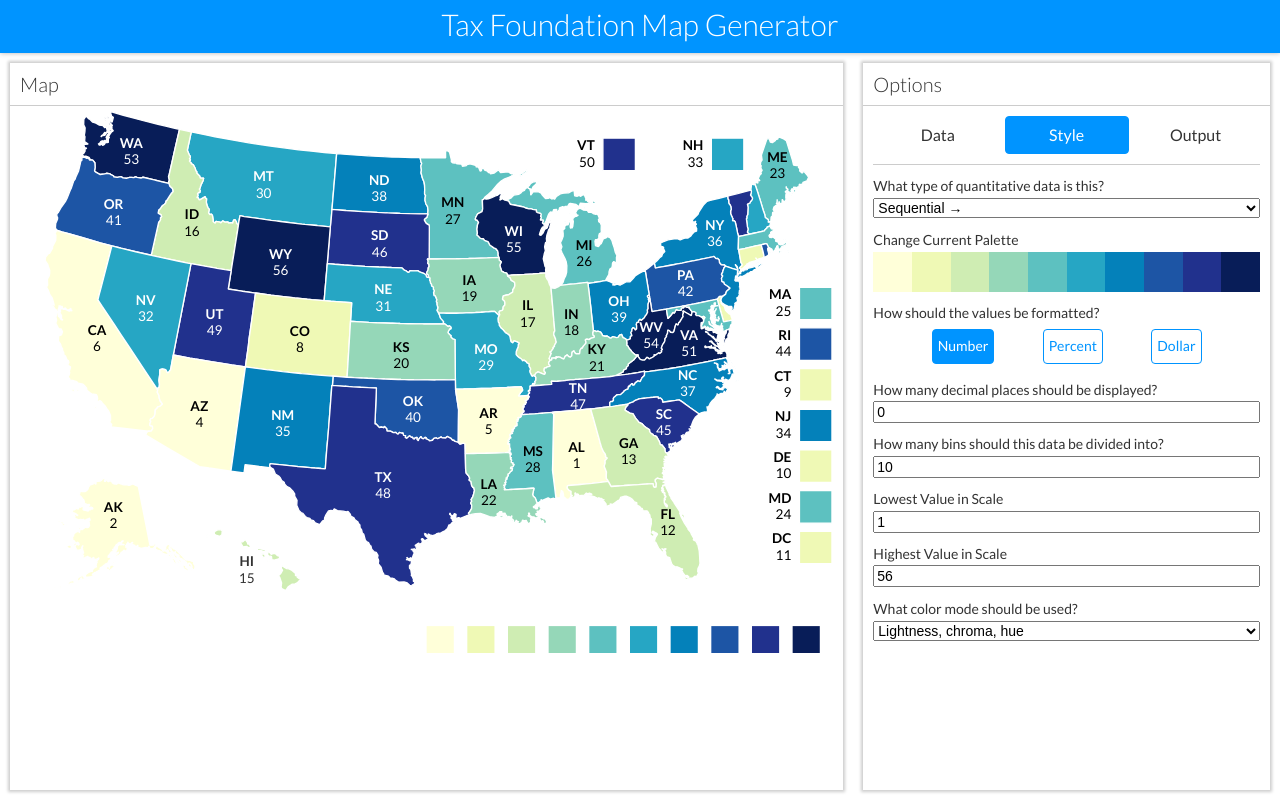
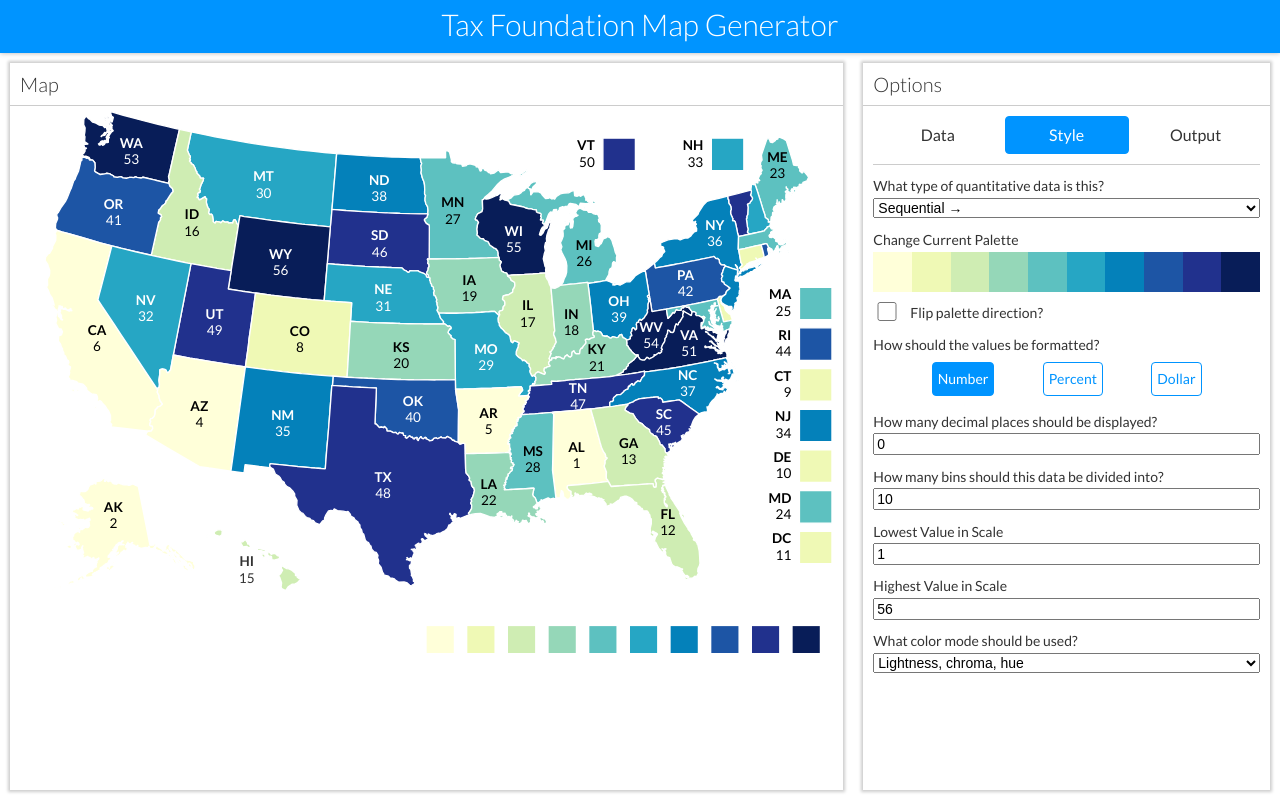
Before and after one commit to TaxFoundation/map-generator, a React (Create React App) app: page / in a window 1280 px wide. Both pictures are taken after a click on the button "Style". Built offline with nearby package versions, Linux system fonts and the light colour scheme.

Commit message:
Kinda sorta get palettes to reverse

```diff
--- a/src/components/maps/States.js
+++ b/src/components/maps/States.js
@@ -4,7 +4,7 @@
 
 import { DataContext } from '../../contexts/DataContext';
 import STATES from '../../data/states';
-import { colorScale, getPalette } from '../../helpers';
+import { colorScale, directedPalette, getPalette } from '../../helpers';
 import Features from '../../data/us.json';
 import adjustments from '../../data/adjustments';
 import smallStateRects from '../../data/smallStateRects';
@@ -35,9 +35,15 @@
   // Select correct palette for fills
   let palette;
   if (mapContext.isNumeric) {
-    palette = getPalette(mapContext.paletteId, mapContext.numericDataType);
+    palette = directedPalette(
+      getPalette(mapContext.paletteId, mapContext.numericDataType),
+      mapContext.paletteDirectionFlipped
+    );
   } else {
-    palette = getPalette(mapContext.paletteId, 'qualitative');
+    palette = directedPalette(
+      getPalette(mapContext.paletteId, 'qualitative'),
+      mapContext.paletteDirectionFlipped
+    );
   }
   // Construct the path object
   const path = geoPath().projection(
--- a/src/components/ui/PaletteSelect.js
+++ b/src/components/ui/PaletteSelect.js
@@ -8,9 +8,10 @@
   divergentPalettes,
   qualitativePalettes,
 } from '../../data/colorPalette';
-import { colorScale } from '../../helpers';
+import { colorScale, directedPalette } from '../../helpers';
 import Modal from './Modal';
 import Label from './Label';
+import Toggle from './Toggle';
 
 function choosePalette(type) {
   switch (type) {
@@ -67,7 +68,7 @@
           {[...Array(data.bins).keys()].map((d, i) => (
             <PaletteChunk
               bg={colorScale(
-                p.palette,
+                directedPalette(p.palette, data.paletteDirectionFlipped),
                 [0, data.bins - 1],
                 d,
                 data.bins,
@@ -100,7 +101,10 @@
           {[...Array(data.bins).keys()].map((d, i) => (
             <PaletteChunk
               bg={colorScale(
-                currentPalette.palette,
+                directedPalette(
+                  currentPalette.palette,
+                  data.paletteDirectionFlipped
+                ),
                 [0, data.bins - 1],
                 d,
                 data.bins,
@@ -120,6 +124,7 @@
           />
         </Modal>
       )}
+      <Toggle id="paletteDirectionFlipped" label="Flip palette direction?" />
     </div>
   );
 };
--- a/src/helpers.js
+++ b/src/helpers.js
@@ -67,7 +67,7 @@
 };
 
 export const directedPalette = (palette, flipped) =>
-  flipped ? palette.reverse : palette;
+  flipped ? palette.reverse() : palette;
 
 export const getPalette = (id, type, flipped) => {
   const defaultPalette = directedPalette(['#000000', '#ffffff']);
```
